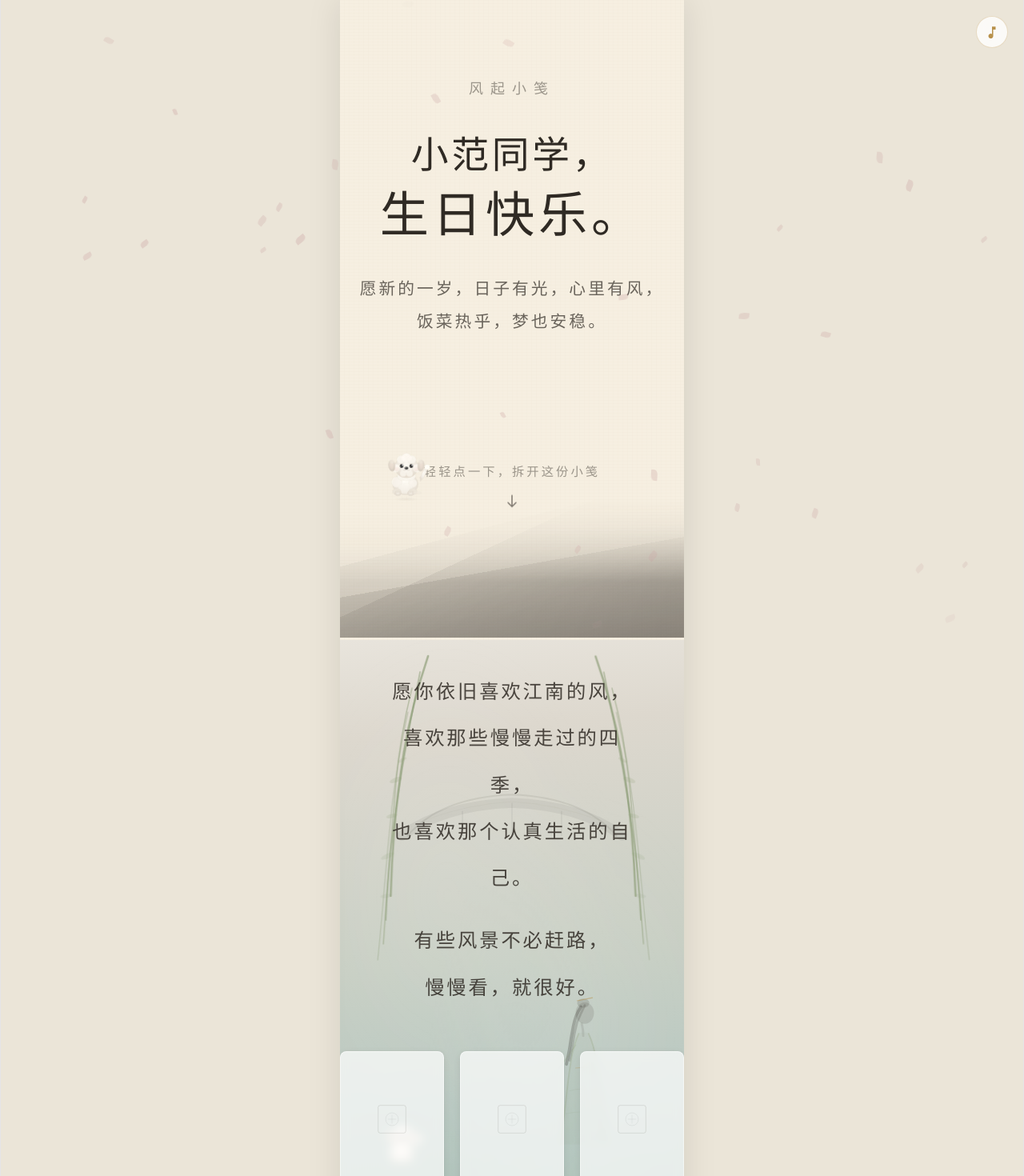
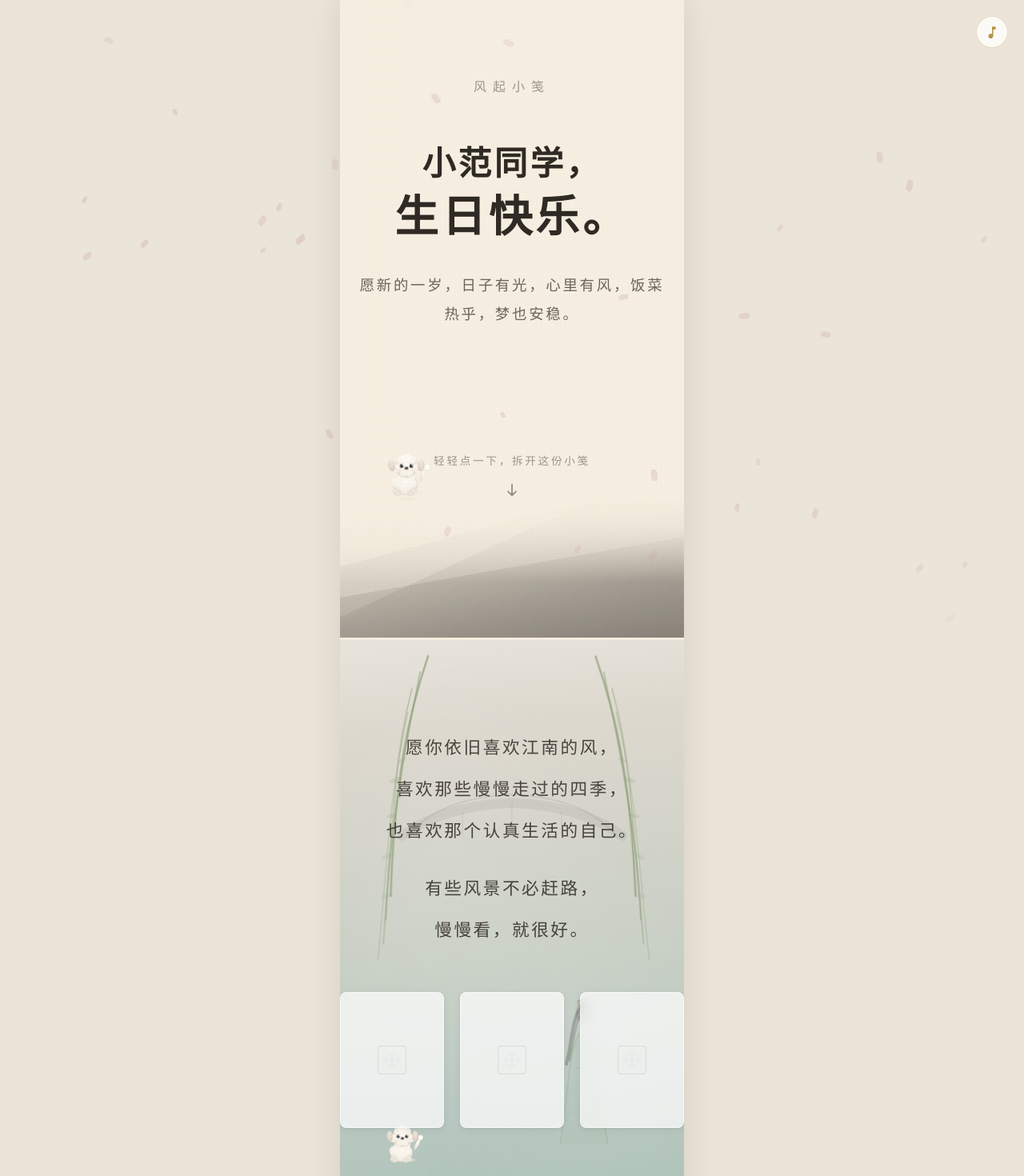
Before and after one commit to wj19982021-dev/birthday-fanfan, a React (Vite) app: page / in a window 1280 px wide. Shown: the top 1470 px of the page at 80% size. Built offline with nearby package versions, Linux system fonts and the light colour scheme.

Commit message:
🔧 修复 index.css 样式冲突

```diff
--- a/src/index.css
+++ b/src/index.css
@@ -1,111 +1,28 @@
-:root {
-  --text: #6b6375;
-  --text-h: #08060d;
-  --bg: #fff;
-  --border: #e5e4e7;
-  --code-bg: #f4f3ec;
-  --accent: #aa3bff;
-  --accent-bg: rgba(170, 59, 255, 0.1);
-  --accent-border: rgba(170, 59, 255, 0.5);
-  --social-bg: rgba(244, 243, 236, 0.5);
-  --shadow:
-    rgba(0, 0, 0, 0.1) 0 10px 15px -3px, rgba(0, 0, 0, 0.05) 0 4px 6px -2px;
-
-  --sans: system-ui, 'Segoe UI', Roboto, sans-serif;
-  --heading: system-ui, 'Segoe UI', Roboto, sans-serif;
-  --mono: ui-monospace, Consolas, monospace;
-
-  font: 18px/145% var(--sans);
-  letter-spacing: 0.18px;
-  color-scheme: light dark;
-  color: var(--text);
-  background: var(--bg);
-  font-synthesis: none;
-  text-rendering: optimizeLegibility;
-  -webkit-font-smoothing: antialiased;
-  -moz-osx-font-smoothing: grayscale;
-
-  @media (max-width: 1024px) {
-    font-size: 16px;
-  }
+/* Reset default styles */
+*,
+*::before,
+*::after {
+  margin: 0;
+  padding: 0;
+  box-sizing: border-box;
 }
 
-@media (prefers-color-scheme: dark) {
-  :root {
-    --text: #9ca3af;
-    --text-h: #f3f4f6;
-    --bg: #16171d;
-    --border: #2e303a;
-    --code-bg: #1f2028;
-    --accent: #c084fc;
-    --accent-bg: rgba(192, 132, 252, 0.15);
-    --accent-border: rgba(192, 132, 252, 0.5);
-    --social-bg: rgba(47, 48, 58, 0.5);
-    --shadow:
-      rgba(0, 0, 0, 0.4) 0 10px 15px -3px, rgba(0, 0, 0, 0.25) 0 4px 6px -2px;
-  }
-
-  #social .button-icon {
-    filter: invert(1) brightness(2);
-  }
+html {
+  -webkit-text-size-adjust: 100%;
+  -ms-text-size-adjust: 100%;
+  scroll-behavior: smooth;
 }
 
 body {
   margin: 0;
+  padding: 0;
+  font-family: "PingFang SC", "Microsoft YaHei", sans-serif;
+  -webkit-font-smoothing: antialiased;
+  -moz-osx-font-smoothing: grayscale;
+  background: #f6efe1;
+  overflow-x: hidden;
 }
 
 #root {
-  width: 1126px;
-  max-width: 100%;
-  margin: 0 auto;
-  text-align: center;
-  border-inline: 1px solid var(--border);
-  min-height: 100svh;
-  display: flex;
-  flex-direction: column;
-  box-sizing: border-box;
+  min-height: 100vh;
 }
-
-h1,
-h2 {
-  font-family: var(--heading);
-  font-weight: 500;
-  color: var(--text-h);
-}
-
-h1 {
-  font-size: 56px;
-  letter-spacing: -1.68px;
-  margin: 32px 0;
-  @media (max-width: 1024px) {
-    font-size: 36px;
-    margin: 20px 0;
-  }
-}
-h2 {
-  font-size: 24px;
-  line-height: 118%;
-  letter-spacing: -0.24px;
-  margin: 0 0 8px;
-  @media (max-width: 1024px) {
-    font-size: 20px;
-  }
-}
-p {
-  margin: 0;
-}
-
-code,
-.counter {
-  font-family: var(--mono);
-  display: inline-flex;
-  border-radius: 4px;
-  color: var(--text-h);
-}
-
-code {
-  font-size: 15px;
-  line-height: 135%;
-  padding: 4px 8px;
-  background: var(--code-bg);
-}
```
Also changed, not shown: 4 other files (tests, documents, lock files or other folders).
